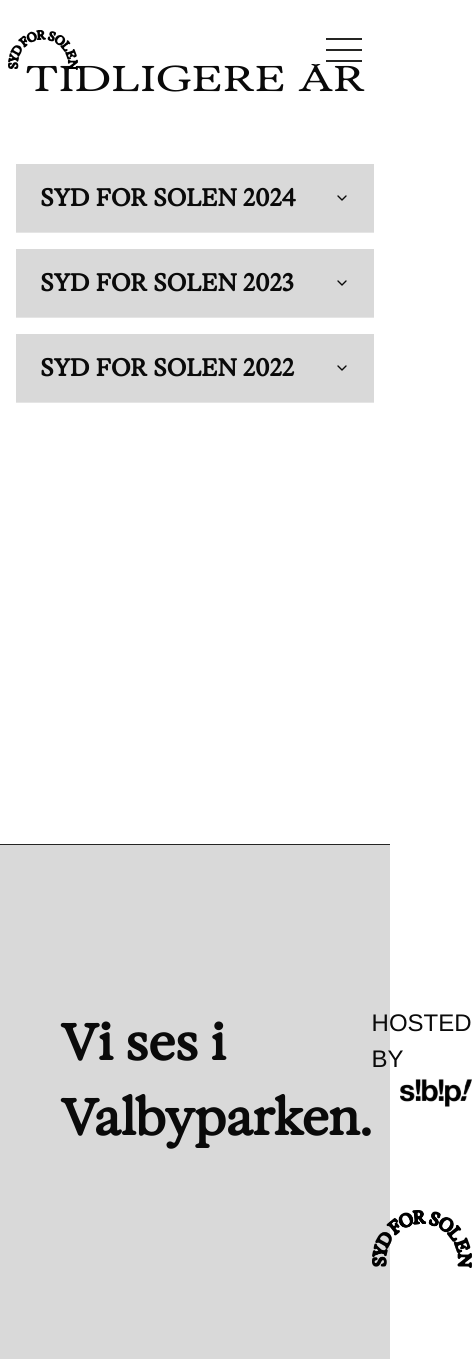
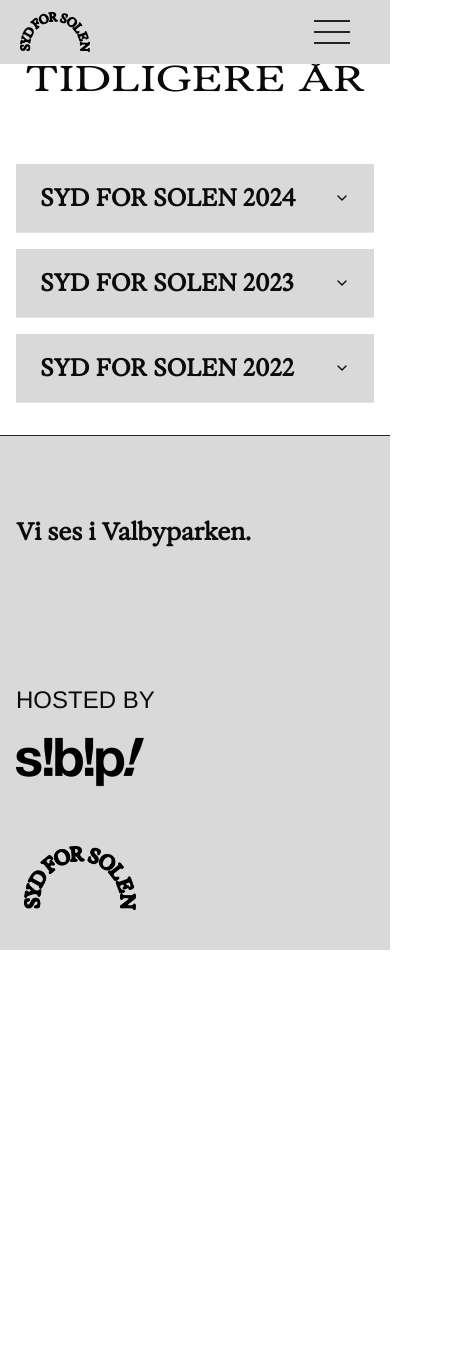
Before and after one commit to axwii/sydforsolenDemo, a Next.js app: page /tidligereaar in a window 390 px wide. Shown: the whole page, 472 px wide, since content can reach past the window. After the commit the page ends 950 px from the top, so only its background shows below. Built offline with nearby package versions, Linux system fonts and the light colour scheme.

Commit message:
en masse fix af mobil ting og lige en enkelt data attribute template til tidligere år:)

```diff
--- a/src/app/components/GalleryImageSection.tsx
+++ b/src/app/components/GalleryImageSection.tsx
@@ -47,9 +47,9 @@
                         if (el) imagesRef.current[i] = el;
                     }}
                     className={`absolute ${
-                        i === 0 ? 'h-[60vh] w-[50vh] z-[1]' :
-                        i === 1 ? 'left-[55vw] top-[15vh] h-[40vh] w-[30vh] z-[2]' :
-                        'left-[27.5vw] top-[40vh] h-[25vh] w-[20vh] z-[3]'
+                        i === 0 ? 'h-[35vh] w-[30vh] md:h-[45vh] md:w-[40vh] lg:h-[60vh] lg:w-[50vh] z-[1]' :
+                        i === 1 ? 'left-[65vw] top-[10vh] md:left-[58vw] md:top-[15vh] lg:left-[60vw] lg:top-[15vh] h-[20vh] w-[15vh] md:h-[30vh] md:w-[25vh] lg:h-[40vh] lg:w-[30vh] z-[2]' :
+                        'left-[10vw] top-[30vh] md:left-[25vw] md:top-[37vh] lg:left-[27.5vw] lg:top-[40vh] h-[19vh] w-[15vh] md:h-[20vh] md:w-[15vh] lg:h-[25vh] lg:w-[20vh] z-[3]'
                     }`}
                 >
                     <Image
--- a/src/app/components/layout/footer.tsx
+++ b/src/app/components/layout/footer.tsx
@@ -1,14 +1,20 @@
 export default function Footer() {
   return (
-    <footer className="w-full h-[515px] bg-[#D9D9D9] border-t border-black px-[3.75rem] pt-40 flex justify-between">
-      <h2 className="font-exposure text-[3.125rem] font-extrabold">Vi ses i Valbyparken.</h2>
+    <footer className="w-full min-h-[515px] bg-[#D9D9D9] border-t border-black px-4 sm:px-8 md:px-[3.75rem] pt-20 md:pt-40 flex flex-col md:flex-row justify-between gap-8 md:gap-0">
+      <h2 className="font-exposure text-2xl sm:text-3xl md:text-[3.125rem] font-extrabold max-w-[600px]">
+        Vi ses i Valbyparken.
+      </h2>
 
-      <div className="flex flex-col justify-between pb-20">
-        <div className="flex flex-col items-end">
+      <div className="flex flex-col justify-between pb-10 md:pb-20">
+        <div className="flex flex-col items-start md:items-end">
           <p className="font-['Helvetica_Neue'] -mb-5 uppercase">Hosted by</p>
-          <img src="/images/sbplogo.svg" alt="SBP Logo" className="" />
+          <img src="/images/sbplogo.svg" alt="SBP Logo" className="w-32 md:w-auto" />
         </div>
-        <img src="/images/sydforsolenlogo.png" alt="Syd For Solen Logo" className="w-auto h-20 object-contain" />
+        <img
+          src="/images/sydforsolenlogo.png"
+          alt="Syd For Solen Logo"
+          className="w-32 md:w-auto h-16 md:h-20 object-contain mt-5 md:mt-0"
+        />
       </div>
     </footer>
   );
--- a/src/app/components/layout/header/header.tsx
+++ b/src/app/components/layout/header/header.tsx
@@ -9,8 +9,8 @@
 
   return (
     <>
-      <div className="w-full h-[100px] bg-transparent fixed top-0 left-0 z-50">
-        <div className="container mx-auto h-full flex items-center justify-between px-2">
+      <div className="w-full fixed top-0 left-0 z-50 block bg-grey">
+        <div className="container mx-auto h-full flex items-center justify-between px-5">
           <Link href="/">
             <Image
               src="/images/sydforsolenlogo.svg"
--- a/src/app/galleri/page.tsx
+++ b/src/app/galleri/page.tsx
@@ -61,10 +61,7 @@
         <section className="min-h-screen bg-gradient-to-br from-gray-800 via-white to-gray-800">
             <PageTitle title="Galleri" /> {/* Added PageTitle component */}
             <div className="min-h-screen py-20">
-                <div className="ml-[10vw]">
-                    <h1 ref={title1} className="m-0 text-[5vw] leading-[5vw] uppercase font-exposure">Gallery</h1>
-                    <h1 className="m-0 text-[5vw] leading-[5vw] uppercase font-exposure">Scroll</h1>
-                </div>
+
 
 
             <div>
--- a/src/app/layout.tsx
+++ b/src/app/layout.tsx
@@ -32,7 +32,7 @@
     <html lang="en">
       <body className={`${geistSans.variable} ${geistMono.variable} antialiased`}>
         <SmoothScroll />
-        <div className={show}>
+        <div className={isHomePage ? show : "block"}>
           <Header />
         </div>
         <div className={hidden}>{isHomePage && <Navigation />}</div>
--- a/src/app/partnere/page.tsx
+++ b/src/app/partnere/page.tsx
@@ -1,4 +1,3 @@
-import Image from "next/image";
 import PageTitle from "../components/ui/PageTitle"; // Added import
 
 // Placeholder data for partners - replace with actual data later
--- /dev/null
+++ b/src/app/tidligereaar/data/lineups.ts
@@ -0,0 +1,55 @@
+export type DayLineup = {
+  day: string;
+  artists: string[];
+};
+
+export type YearLineup = {
+  thursday: DayLineup;
+  friday: DayLineup;
+  saturday: DayLineup;
+};
+
+export const lineup2024: YearLineup = {
+  thursday: {
+    day: "Torsdag d. 8/8",
+    artists: ["Fred again..", "Sampha", "Kenya Grace", "Charlotte Day Wilson", "JOY (Anonymous)", "AV AV AV", "Ilma", "Jersey", "Laura4evigt", "Bless You"],
+  },
+  friday: {
+    day: "Fredag d. 9/8",
+    artists: ["Jorja Smith", "Michael Kiwanuka", "André 3000: New Blue Sun LIVE", "eee gee", "Yussef Dayes", "Guldimund", "Mona Moroni", "Bette", "MRCY", "Dos Santos", "Helena Gao"],
+  },
+  saturday: {
+    day: "Lørdag d. 10/8",
+    artists: ["Jack White", "AIR", "Big Thief", "Viagra Boys", "The Kills", "Arc de Soleil", "Dina Ögon", "The Raveonettes", "NewDad", "Karoline Funder", "First Flush"],
+  },
+};
+
+export const lineup2023: YearLineup = {
+  thursday: {
+    day: "Torsdag",
+    artists: ["Bon Iver", "Unknown Mortal Orchestra", "Bonny Light Horseman", "Arooj Aftab", "Lowly", "Melody's Echo Chamber", "Bremer/McCoy"],
+  },
+  friday: {
+    day: "Fredag",
+    artists: ["Aphex Twin", "Peggy Gou", "Confidence Man", "Benny Sings", "Julie Pavon", "USSEL", "Svaneborg Kardyb", "August Høyen"],
+  },
+  saturday: {
+    day: "Lørdag",
+    artists: ["The War on Drugs", "Iggy Pop", "Warpaint", "The Walkmen", "Katinka Band", "Brimheim", "Gretel Hänlyn", "luksus"],
+  },
+};
+
+export const lineup2022: YearLineup = {
+  thursday: {
+    day: "Torsdag",
+    artists: ["Fred again..", "Sampha", "Kenya Grace", "Charlotte Day Wilson", "JOY (Anonymous)", "AV AV AV", "Ilma", "Jersey", "Laura4evigt", "Bless You"],
+  },
+  friday: {
+    day: "Fredag",
+    artists: ["Jorja Smith", "Michael Kiwanuka", "André 3000: New Blue Sun LIVE", "eee gee", "Yussef Dayes", "Guldimund", "Mona Moroni", "Bette", "MRCY", "Dos Santos", "Helena Gao"],
+  },
+  saturday: {
+    day: "Lørdag",
+    artists: ["Jack White", "AIR", "Big Thief", "Viagra Boys", "The Kills", "Arc de Soleil", "Dina Ögon", "The Raveonettes", "NewDad", "Karoline Funder", "First Flush"],
+  },
+};
--- a/src/app/tidligereaar/page.tsx
+++ b/src/app/tidligereaar/page.tsx
@@ -3,55 +3,11 @@
 import PageTitle from "@/app/components/ui/PageTitle";
 import { Accordion } from "@/app/components/ui/accordion";
 import { EarlierYearAccordion } from "@/app/components/ui/earlier-year-accordion";
+import { lineup2024, lineup2023, lineup2022 } from "@/app/tidligereaar/data/lineups";
 
 export default function TidligereAar() {
-  const lineup2024 = {
-    thursday: {
-      day: "Torsdag d. 8/8",
-      artists: ["Fred again..", "Sampha", "Kenya Grace", "Charlotte Day Wilson", "JOY (Anonymous)", "AV AV AV", "Ilma", "Jersey", "Laura4evigt", "Bless You"],
-    },
-    friday: {
-      day: "Fredag d. 9/8",
-      artists: ["Jorja Smith", "Michael Kiwanuka", "André 3000: New Blue Sun LIVE", "eee gee", "Yussef Dayes", "Guldimund", "Mona Moroni", "Bette", "MRCY", "Dos Santos", "Helena Gao"],
-    },
-    saturday: {
-      day: "Lørdag d. 10/8",
-      artists: ["Jack White", "AIR", "Big Thief", "Viagra Boys", "The Kills", "Arc de Soleil", "Dina Ögon", "The Raveonettes", "NewDad", "Karoline Funder", "First Flush"],
-    },
-  };
-
-  const lineup2023 = {
-    thursday: {
-      day: "Torsdag",
-      artists: ["Bon Iver", "Unknown Mortal Orchestra", "Bonny Light Horseman", "Arooj Aftab", "Lowly", "Melody's Echo Chamber", "Bremer/McCoy"],
-    },
-    friday: {
-      day: "Fredag",
-      artists: ["Aphex Twin", "Peggy Gou", "Confidence Man", "Benny Sings", "Julie Pavon", "USSEL", "Svaneborg Kardyb", "August Høyen"],
-    },
-    saturday: {
-      day: "Lørdag",
-      artists: ["The War on Drugs", "Iggy Pop", "Warpaint", "The Walkmen", "Katinka Band", "Brimheim", "Gretel Hänlyn", "luksus"],
-    },
-  };
-
-  const lineup2022 = {
-    thursday: {
-      day: "Torsdag",
-      artists: ["Fred again..", "Sampha", "Kenya Grace", "Charlotte Day Wilson", "JOY (Anonymous)", "AV AV AV", "Ilma", "Jersey", "Laura4evigt", "Bless You"],
-    },
-    friday: {
-      day: "Fredag",
-      artists: ["Jorja Smith", "Michael Kiwanuka", "André 3000: New Blue Sun LIVE", "eee gee", "Yussef Dayes", "Guldimund", "Mona Moroni", "Bette", "MRCY", "Dos Santos", "Helena Gao"],
-    },
-    saturday: {
-      day: "Lørdag",
-      artists: ["Jack White", "AIR", "Big Thief", "Viagra Boys", "The Kills", "Arc de Soleil", "Dina Ögon", "The Raveonettes", "NewDad", "Karoline Funder", "First Flush"],
-    },
-  };
-
   return (
-    <main className="min-h-screen">
+    <main className="md:min-h-screen">
       <div className="container mx-auto px-4 py-8">
         <PageTitle title="Tidligere År" />
 
```
